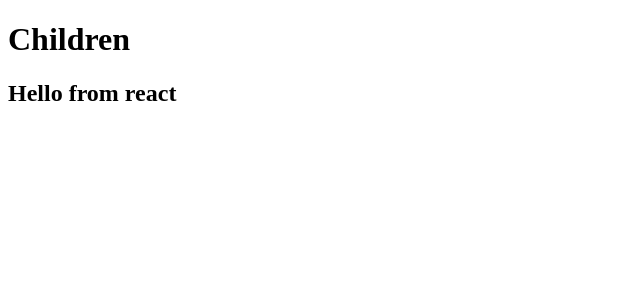
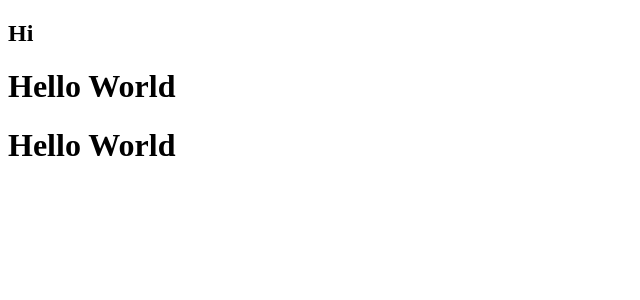
Before and after one commit to ParvathySree/namaste-react, a React (Vite) app: page / in a window 1280 px wide. Shown: the top 300 px of the page, without its empty margins (0-640 px from the left). Built offline with nearby package versions, Linux system fonts and the light colour scheme.

Commit message:
Episode-3

```diff
--- a/App.js
+++ b/App.js
@@ -1,8 +1,12 @@
 import React from "react";
 import ReactDOM  from "react-dom/client";
-// const heading = React.createElement("h1",{id:"heading"},"Hello from react")
-// const root = ReactDOM.createRoot(document.getElementById("root"))
-// root.render(heading)
-const parent = React.createElement("div",{id:"parent"},React.createElement("div",{id:"child"},[React.createElement("h1",{id:"heading1"},"Children"),React.createElement("h2",{id:"heading2"},"Hello from react")]))
+
+const Heading = () => {
+    return <h1>Hello World</h1>
+};
+
+const Container = () =>{
+    return <div><h2>Hi</h2><Heading/>{Heading()}</div>
+}
 const root = ReactDOM.createRoot(document.getElementById("root"))
-root.render(parent)
+root.render(<Container/>)
--- a/package.json
+++ b/package.json
@@ -3,6 +3,8 @@
   "version": "1.0.0",
   "description": "Created by Sreeparvathy P L",
   "scripts": {
+    "start":"parcel index.html",
+    "build":"parcel build index.html",
     "test": "jest"
   },
   "keywords": [
```
